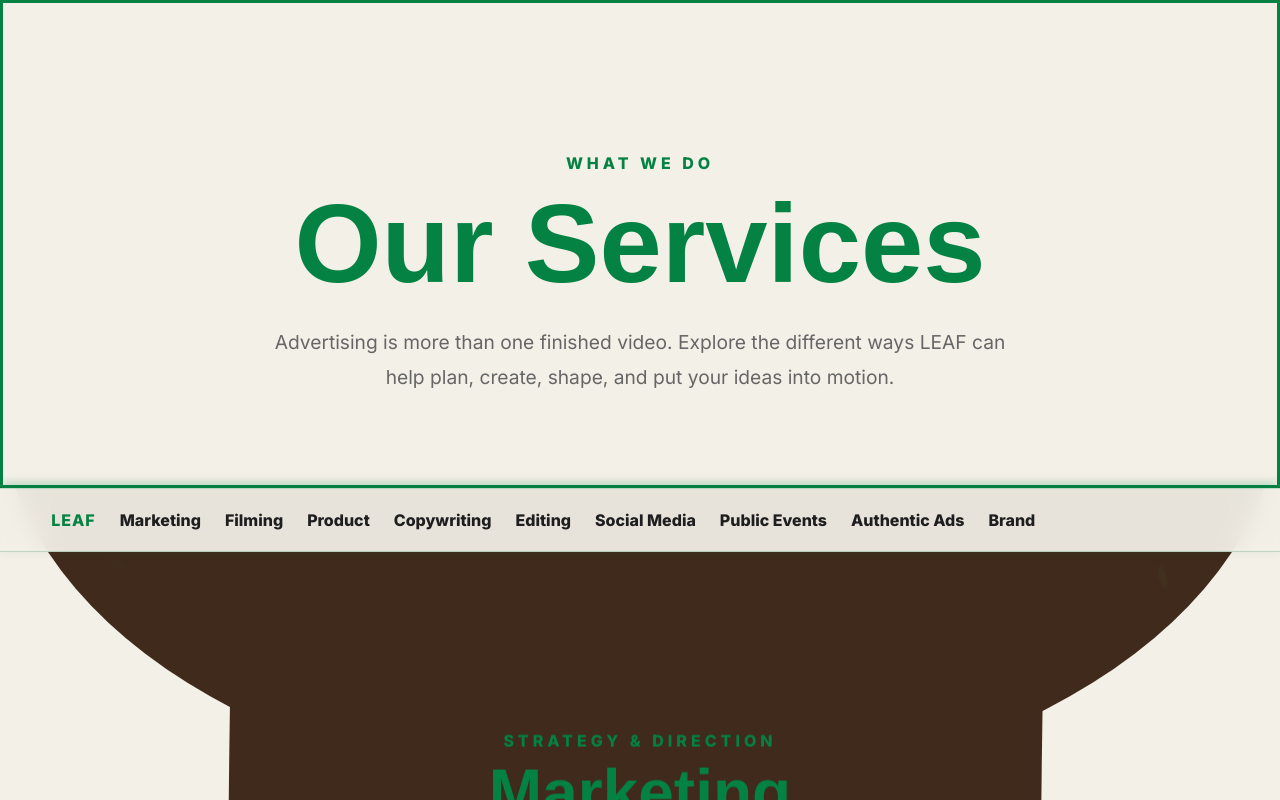
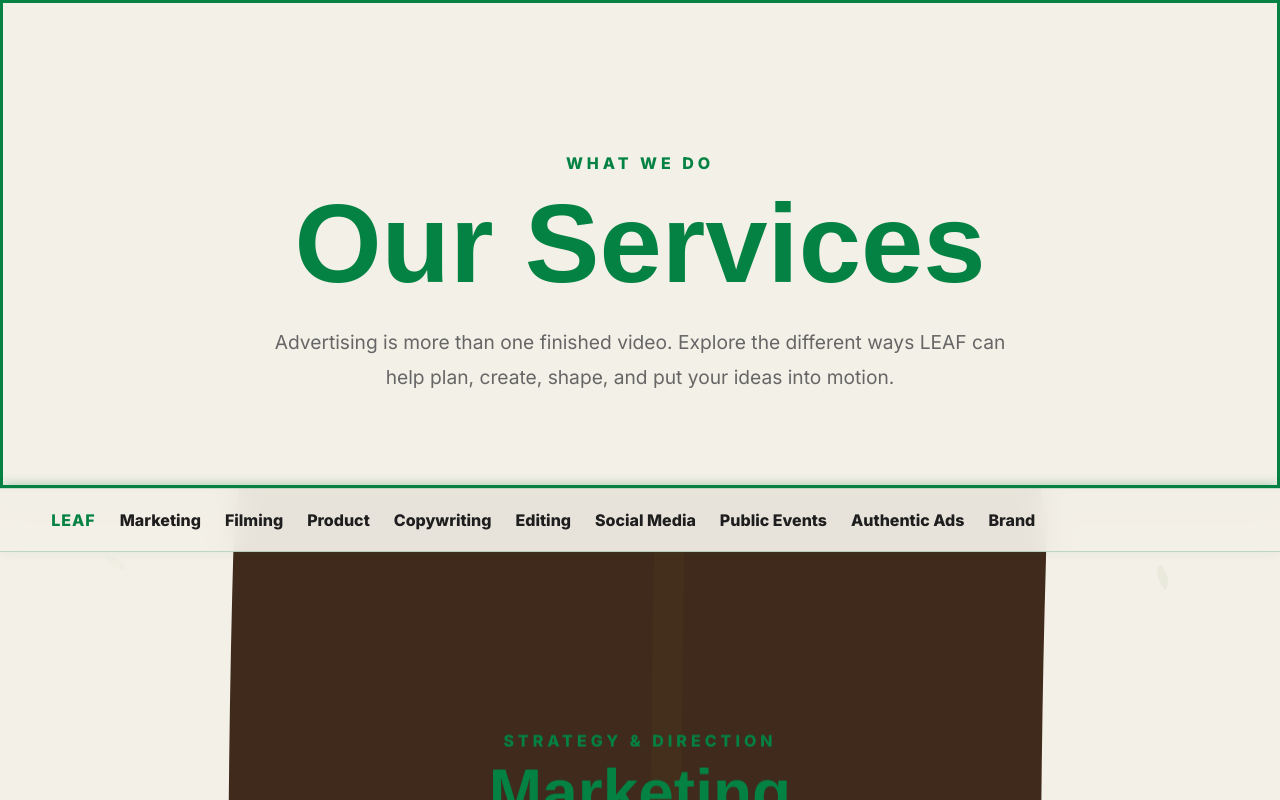
Before and after one commit to TheLeafAgency/The-LEAF-Agency, a Next.js app: page /services in a window 1280 px wide. Shown: the top 800 px of the page. Built offline with nearby package versions, Linux system fonts and the light colour scheme.

Commit message:
Fix services bottom explosion to expand from bottom center

```diff
--- a/app/globals.css
+++ b/app/globals.css
@@ -2345,11 +2345,11 @@ section { width: 100%; }
 }
 
 
-/* Bottom explosion: a true circle expands outward from below the viewport. */
+/* Bottom explosion: a true circle expands outward from the bottom-center point. */
 .services-brown-explosion {
   position: fixed !important;
   left: 50% !important;
-  top: 50% !important;
+  top: calc(100% - 100vmax) !important;
   right: auto !important;
   bottom: auto !important;
   width: 200vmax !important;
@@ -2358,7 +2358,7 @@ section { width: 100%; }
   background: #3F2A1B !important;
   border-radius: 50% !important;
   clip-path: none !important;
-  transform: translate(-50%, 100%) scale(0) !important;
+  transform: translateX(-50%) scale(0) !important;
   transform-origin: 50% 50% !important;
   opacity: 1 !important;
   visibility: visible !important;
@@ -2369,5 +2369,5 @@ section { width: 100%; }
 }
 .services-tree-layer.services-explosion-visible .services-brown-explosion,
 .services-page-at-bottom .services-brown-explosion {
-  transform: translate(-50%, -50%) scale(1) !important;
-}
+  transform: translateX(-50%) scale(1) !important;
+}
```
